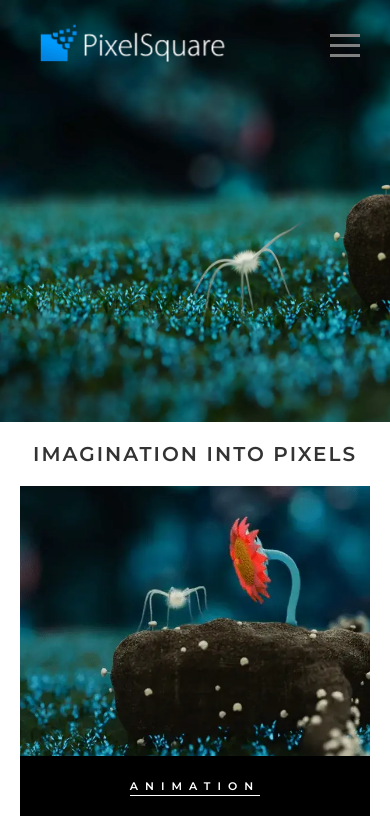
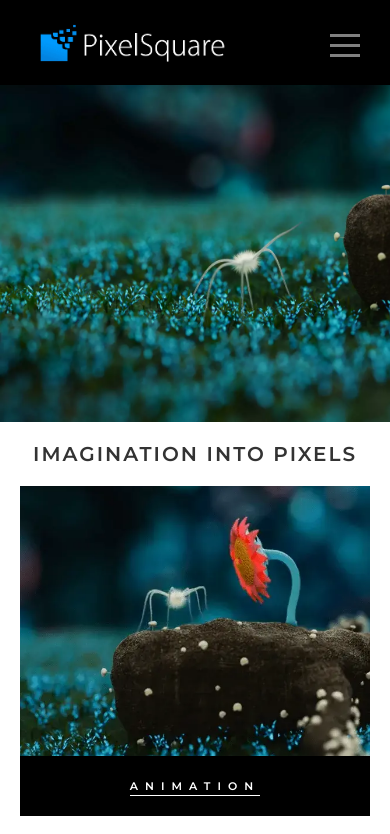
Before and after one commit to binay798/pixel-square, a website: page index.html in a window 390 px wide. Shown: the top 834 px of the page. Drawn offline with Linux system fonts and the light colour scheme.

Commit message:
header updated

```diff
--- a/scss/layout/_header.scss
+++ b/scss/layout/_header.scss
@@ -3,4 +3,8 @@
 	top: 0;
 	z-index: 100;
 	transition: .5s;
+
+	@media only screen and (max-width: 500px) {
+		background: black !important;
+	}
 }
```
Also changed, not shown: public/css/style.css.
